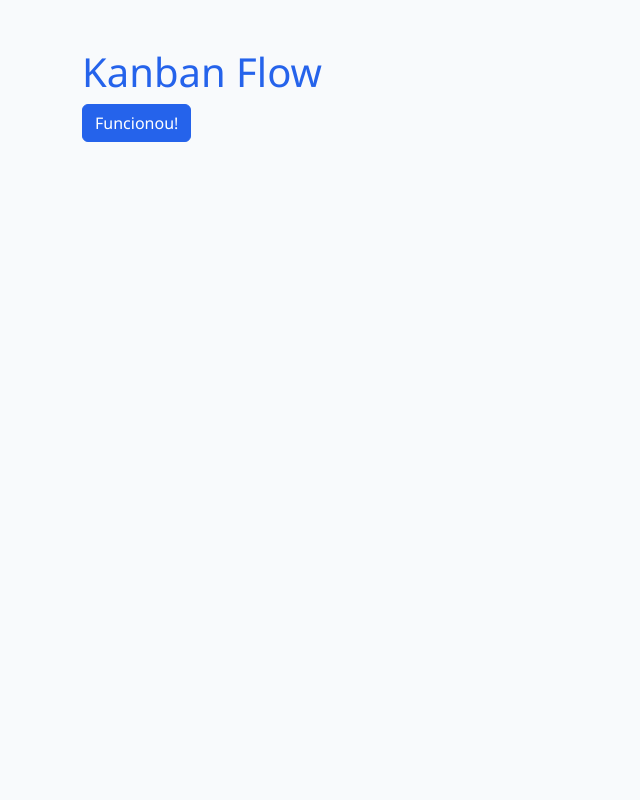
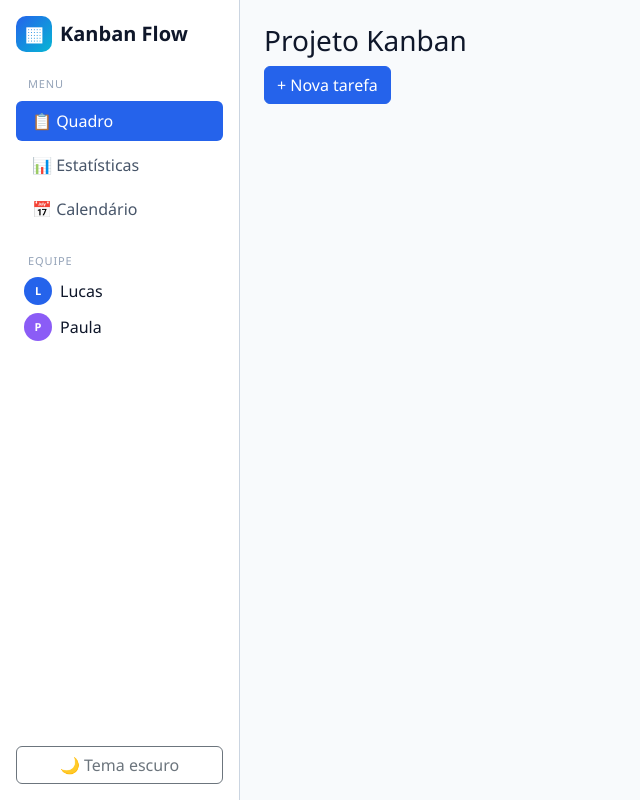
Before and after one commit to lucasomena920-lab/kanguin-colaborativo, a React (Vite) app: page / in a window 1280 px wide. Shown: the whole page, without its empty margins (0-640 px from the left). Built offline with nearby package versions, Linux system fonts and the light colour scheme.

Commit message:
alteraçoes
....

```diff
--- a/src/App.jsx
+++ b/src/App.jsx
@@ -1,8 +1,19 @@
+import Sidebar from './components/Sidebar.jsx'
+
+const equipe = [
+  { nome: 'Lucas', cor: '#2563EB' },
+  { nome: 'Paula', cor: '#8B5CF6' },
+]
+
 function App() {
   return (
-    <div className="container py-5">
-      <h1 className="text-primary">Kanban Flow</h1>
-      <button className="btn btn-primary">Funcionou!</button>
+    <div className="app d-flex">
+      <Sidebar equipe={equipe} />
+
+      <div className="conteudo flex-grow-1 p-4">
+        <h1 className="h3">Projeto Kanban</h1>
+        <button className="btn btn-primary">+ Nova tarefa</button>
+      </div>
     </div>
   )
 }
--- a/src/components/Sidebar.jsx
+++ b/src/components/Sidebar.jsx
@@ -0,0 +1,43 @@
+function Sidebar({ equipe }) {
+  return (
+    <aside className="sidebar d-none d-md-flex flex-column gap-4 p-3 border-end">
+      <div className="d-flex align-items-center gap-2 fw-bold fs-5">
+        <div className="logo-icone">▦</div>
+        Kanban Flow
+      </div>
+
+      <nav>
+        <p className="menu-titulo">Menu</p>
+        <ul className="nav nav-pills flex-column gap-1">
+          <li className="nav-item">
+            <a href="#" className="nav-link active">📋 Quadro</a>
+          </li>
+          <li className="nav-item">
+            <a href="#" className="nav-link">📊 Estatísticas</a>
+          </li>
+          <li className="nav-item">
+            <a href="#" className="nav-link">📅 Calendário</a>
+          </li>
+        </ul>
+      </nav>
+
+      <div>
+        <p className="menu-titulo">Equipe</p>
+        <ul className="list-unstyled d-flex flex-column gap-2 px-2">
+          {equipe.map((membro) => (
+            <li key={membro.nome} className="d-flex align-items-center gap-2">
+              <span className="avatar" style={{ backgroundColor: membro.cor }}>
+                {membro.nome[0]}
+              </span>
+              {membro.nome}
+            </li>
+          ))}
+        </ul>
+      </div>
+
+      <button className="btn btn-outline-secondary mt-auto">🌙 Tema escuro</button>
+    </aside>
+  )
+}
+
+export default Sidebar
```
